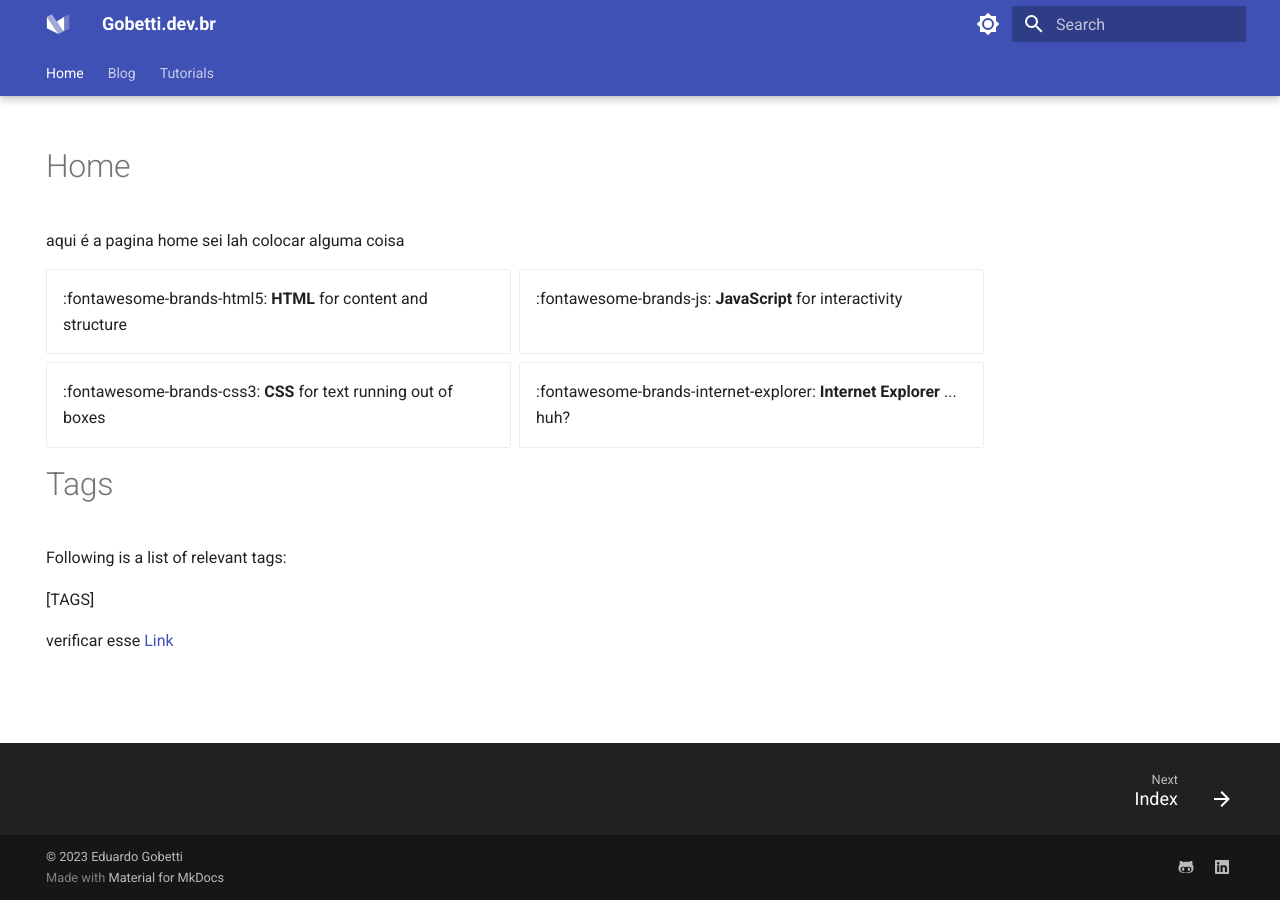
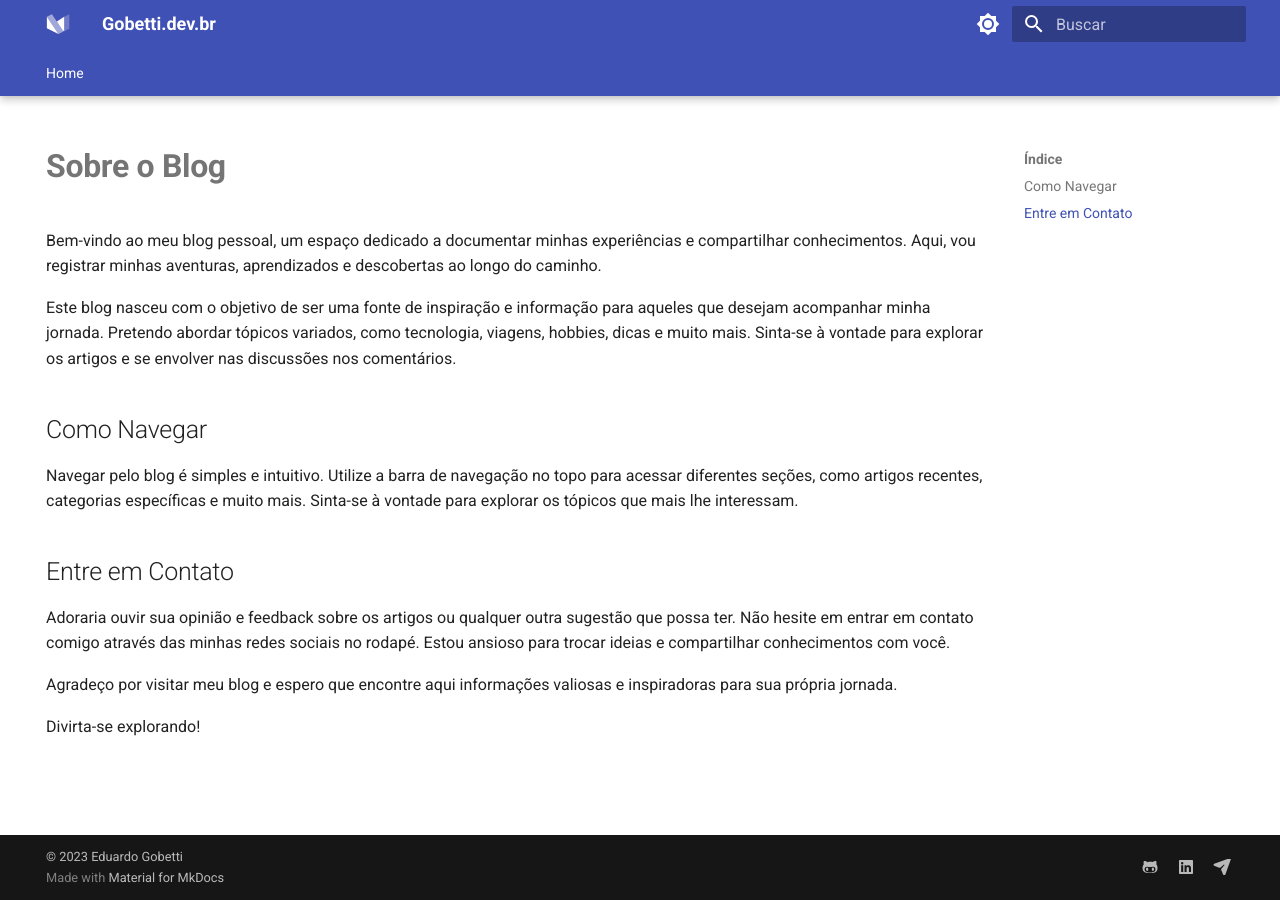
Before and after one commit to eduardogobetti/blog, an MkDocs documentation site: the page built from docs/index.md, in a window 1280 px wide. Built offline with MkDocs 1.6.1 and Material for MkDocs 9.7.7, drawn with Linux system fonts in a browser that asks for light colours.

```diff
--- a/docs/index.md
+++ b/docs/index.md
@@ -1,34 +1,24 @@
 ---
 title: Home
-description: ""
-disqus: ""
 hide:
     - navigation
-tags:
-  - python
 ---
 
 
-# Home
+# **Sobre o Blog**
+Bem-vindo ao meu blog pessoal, um espaço dedicado a documentar minhas experiências e compartilhar conhecimentos.
+Aqui, vou registrar minhas aventuras, aprendizados e descobertas ao longo do caminho.
 
-aqui é a pagina home sei lah colocar alguma coisa
+Este blog nasceu com o objetivo de ser uma fonte de inspiração e informação para aqueles que desejam acompanhar minha jornada. Pretendo abordar tópicos variados, como tecnologia, viagens, hobbies, dicas e muito mais. Sinta-se à vontade para explorar os artigos e se envolver nas discussões nos comentários.
 
 
-<div class="grid cards" markdown>
+## Como Navegar
+Navegar pelo blog é simples e intuitivo. Utilize a barra de navegação no topo para acessar diferentes seções, como artigos recentes, categorias específicas e muito mais. Sinta-se à vontade para explorar os tópicos que mais lhe interessam.
 
-- :fontawesome-brands-html5: __HTML__ for content and structure
-- :fontawesome-brands-js: __JavaScript__ for interactivity
-- :fontawesome-brands-css3: __CSS__ for text running out of boxes
-- :fontawesome-brands-internet-explorer: __Internet Explorer__ ... huh?
+## Entre em Contato
+Adoraria ouvir sua opinião e feedback sobre os artigos ou qualquer outra sugestão que possa ter.
+Não hesite em entrar em contato comigo através das minhas redes sociais no rodapé. Estou ansioso para trocar ideias e compartilhar conhecimentos com você.
 
-</div>
+Agradeço por visitar meu blog e espero que encontre aqui informações valiosas e inspiradoras para sua própria jornada.
 
-
-# Tags
-
-Following is a list of relevant tags:
-
-[TAGS]
-
-
-verificar esse [Link](https://www.youtube.com/@james-willett)
+Divirta-se explorando!
--- a/mkdocs.yml
+++ b/mkdocs.yml
@@ -1,29 +1,18 @@
 site_name: Gobetti.dev.br
+site_url: https://blog.gobetti.dev.br
 site_author: Eduardo Gobetti
-# nav:
-#   - Home: index.md
-#   - Kubernetes:
-#       - Tutorials: tutorials/index.md
-#       - K3s: tutorials/k3s.md
-#   - Blog:
-#     - blog/index.md
 theme:
+  language: pt-BR
   name: material
-  # custom_dir: material/.overrides
   features:
     - announce.dismiss
     - content.action.edit
     - content.action.view
     - content.code.annotate
     - content.code.copy
-    # - content.tabs.link
     - content.tooltips
-    # - header.autohide
-    # - navigation.expand
     - navigation.footer
     - navigation.indexes
-    # - navigation.instant
-    # - navigation.prune
     - navigation.sections
     - navigation.tabs
     - navigation.tabs.sticky
@@ -33,7 +22,6 @@ theme:
     - search.share
     - search.suggest
     - toc.follow
-    # - toc.integrate
   palette:
     - scheme: default
       primary: indigo
@@ -50,7 +38,6 @@ theme:
   font:
     text: Roboto
     code: Roboto Mono
-  # favicon: assets/favicon.png
   icon:
     logo: logo
   plugins:
@@ -67,11 +54,28 @@ extra:
       link: https://github.com/eduardogobetti/
     - icon: fontawesome/brands/linkedin
       link: https://www.linkedin.com/in/eduardo-gobetti/
-
+    - icon: fontawesome/solid/paper-plane
+      link: mailto:eduardo.gobetti@gmail.com
 
 markdown_extensions:
+  - md_in_html
+  - pymdownx.highlight:
+      anchor_linenums: true
+  - pymdownx.inlinehilite
+  - pymdownx.snippets
+  - admonition
+  - pymdownx.blocks.admonition
+  - pymdownx.arithmatex:
+      generic: true
+  - footnotes
+  - pymdownx.details
+  - pymdownx.superfences
+  - pymdownx.mark
   - attr_list
-  - md_in_html
-
+  - pymdownx.emoji:
+      emoji_index: !!python/name:materialx.emoji.twemoji
+      emoji_generator: !!python/name:materialx.emoji.to_svg
+  - pymdownx.tasklist:
+      custom_checkbox: true
 copyright: |
   &copy; 2023 <a href="https://github.com/eduardogobetti/"  target="_blank" rel="noopener">Eduardo Gobetti</a>
```
Also changed, not shown: README.md (+39 -0 lines), docs/blog/category/hello.md (deleted, +0 -10 lines), docs/blog/index.md (deleted, +0 -1 lines), docs/blog/posts/hello-world.md (deleted, +0 -13 lines), docs/tutorials/index.md (deleted, +0 -3 lines), docs/tutorials/k3s.md (deleted, +0 -17 lines), docs/tutorials/teste/opa.md (deleted, +0 -1 lines).
